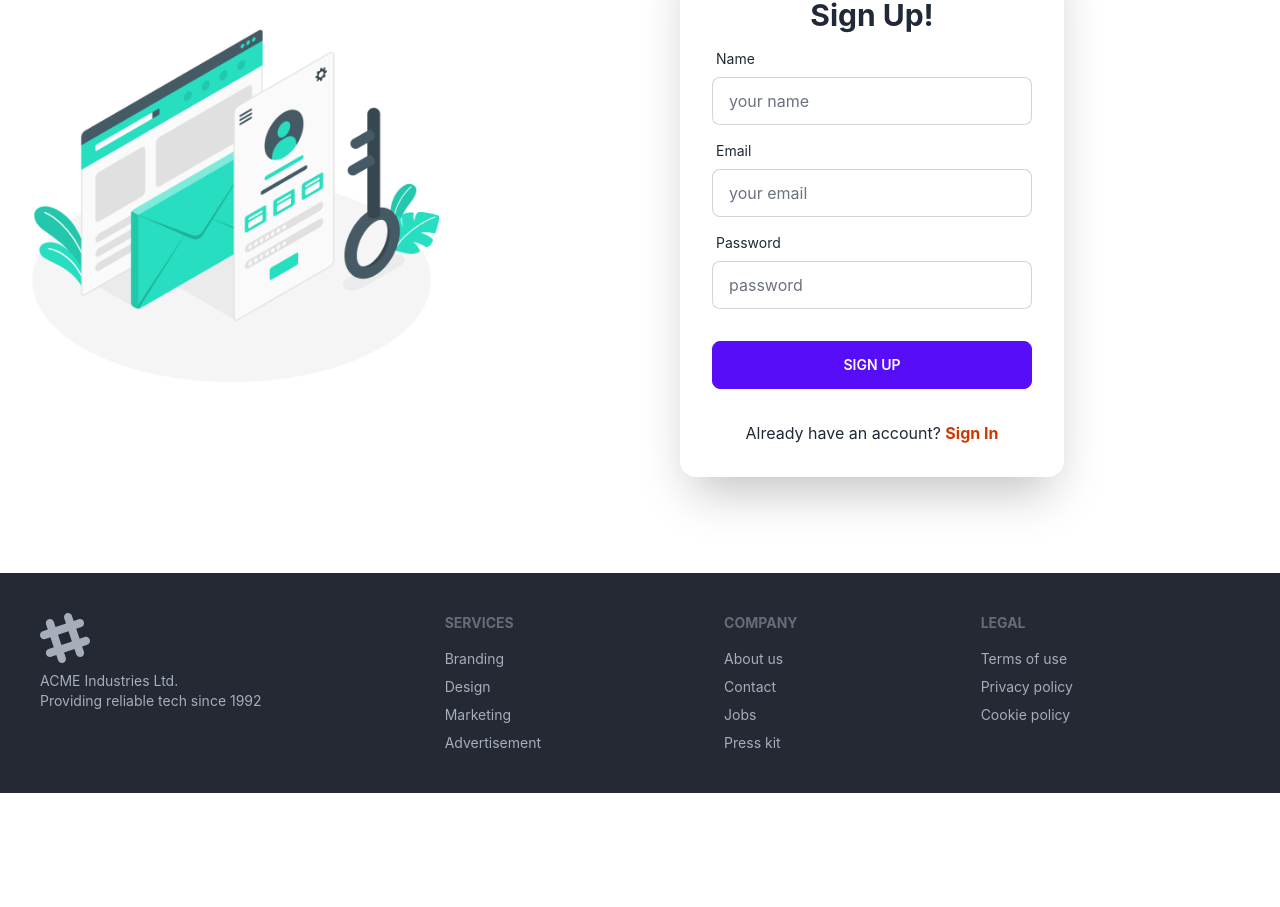
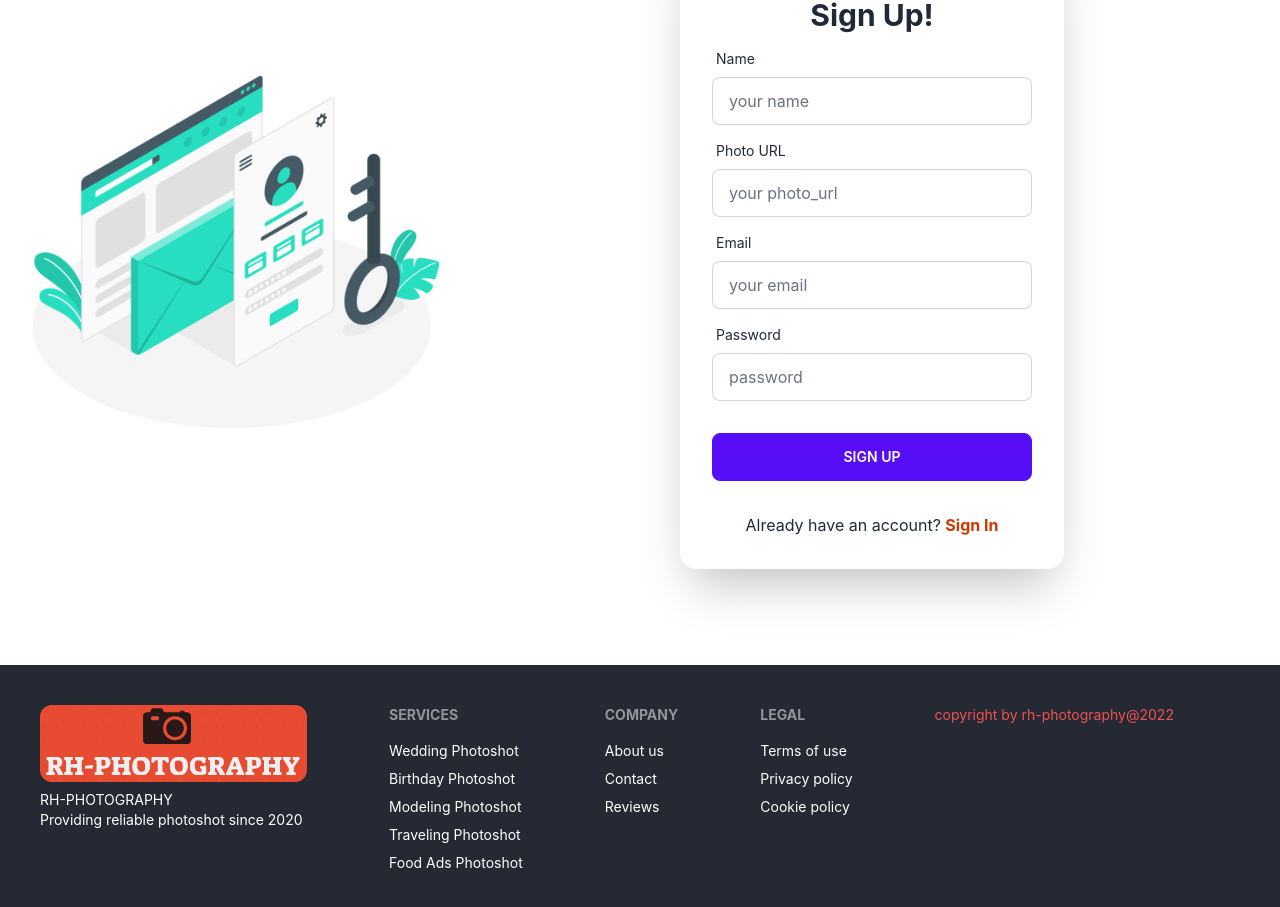
Before and after one commit to rasel497/rh-photography-client, a React (Create React App) app: page /register in a window 1280 px wide. Shown: the part 227-1134 px from the top of the page. Before the commit the page ends 1020 px from the top, so only its background shows below. Built offline with nearby package versions, Linux system fonts and the light colour scheme.

Commit message:
create user in email and pss done

```diff
--- a/src/Contexts/AuthProvider/AuthProvider.js
+++ b/src/Contexts/AuthProvider/AuthProvider.js
@@ -1,5 +1,5 @@
-import React, { createContext } from 'react';
-import { getAuth } from "firebase/auth";
+import React, { createContext, useEffect, useState } from 'react';
+import { createUserWithEmailAndPassword, getAuth, onAuthStateChanged, signInWithEmailAndPassword, signOut } from "firebase/auth";
 import app from '../../firebase/firebase.config';
 
 
@@ -9,7 +9,22 @@ const auth = getAuth(app);
 
 const AuthProvider = ({ children }) => {
 
-    const authInfo = {}
+    const [user, setUser] = useState(null);
+
+
+    // createUserWithEmailAndPassword:
+    const createUser = (email, password) => {
+
+        return createUserWithEmailAndPassword(auth, email, password);
+    }
+
+
+
+    const authInfo = {
+        user,
+        createUser,
+
+    }
 
     return (
         <AuthContext.Provider value={authInfo}>
--- a/src/Photography/Login/Login.js
+++ b/src/Photography/Login/Login.js
@@ -1,7 +1,9 @@
-import React from 'react';
+import React, { useContext } from 'react';
 import { Link } from 'react-router-dom';
+import { AuthContext } from '../../Contexts/AuthProvider/AuthProvider';
 
 const Login = () => {
+    const { signInUser } = useContext(AuthContext);
 
     // logIn/signIn with eamil and password
     const handleSignIn = event => {
--- a/src/Photography/Shared/Footer/Footer.js
+++ b/src/Photography/Shared/Footer/Footer.js
@@ -1,34 +1,37 @@
 import React from 'react';
+import { Link } from 'react-router-dom';
 
 const Footer = () => {
     return (
         <div data-theme="dark">
             <footer className="footer p-10 bg-base-200 text-base-content">
-                <div>
-                    <svg width="50" height="50" viewBox="0 0 24 24" xmlns="http://www.w3.org/2000/svg" fillRule="evenodd" clipRule="evenodd" className="fill-current"><path d="M22.672 15.226l-2.432.811.841 2.515c.33 1.019-.209 2.127-1.23 2.456-1.15.325-2.148-.321-2.463-1.226l-.84-2.518-5.013 1.677.84 2.517c.391 1.203-.434 2.542-1.831 2.542-.88 0-1.601-.564-1.86-1.314l-.842-2.516-2.431.809c-1.135.328-2.145-.317-2.463-1.229-.329-1.018.211-2.127 1.231-2.456l2.432-.809-1.621-4.823-2.432.808c-1.355.384-2.558-.59-2.558-1.839 0-.817.509-1.582 1.327-1.846l2.433-.809-.842-2.515c-.33-1.02.211-2.129 1.232-2.458 1.02-.329 2.13.209 2.461 1.229l.842 2.515 5.011-1.677-.839-2.517c-.403-1.238.484-2.553 1.843-2.553.819 0 1.585.509 1.85 1.326l.841 2.517 2.431-.81c1.02-.33 2.131.211 2.461 1.229.332 1.018-.21 2.126-1.23 2.456l-2.433.809 1.622 4.823 2.433-.809c1.242-.401 2.557.484 2.557 1.838 0 .819-.51 1.583-1.328 1.847m-8.992-6.428l-5.01 1.675 1.619 4.828 5.011-1.674-1.62-4.829z"></path></svg>
-                    <p>ACME Industries Ltd.<br />Providing reliable tech since 1992</p>
+                <div className='text-white'>
+                    <img className='rounded-xl' src="/footerlogo.PNG" alt="" />
+                    <p>RH-PHOTOGRAPHY<br />Providing reliable photoshot since 2020</p>
                 </div>
-                <div>
+                <div className='text-white'>
                     <span className="footer-title">Services</span>
-                    <a className="link link-hover">Branding</a>
-                    <a className="link link-hover">Design</a>
-                    <a className="link link-hover">Marketing</a>
-                    <a className="link link-hover">Advertisement</a>
+                    <Link className="link link-hover">Wedding Photoshot</Link>
+                    <Link className="link link-hover">Birthday Photoshot</Link>
+                    <Link className="link link-hover">Modeling Photoshot</Link>
+                    <Link className="link link-hover">Traveling Photoshot</Link>
+                    <Link className="link link-hover">Food Ads Photoshot</Link>
                 </div>
-                <div>
+                <div className='text-white'>
                     <span className="footer-title">Company</span>
-                    <a className="link link-hover">About us</a>
-                    <a className="link link-hover">Contact</a>
-                    <a className="link link-hover">Jobs</a>
-                    <a className="link link-hover">Press kit</a>
+                    <Link className="link link-hover">About us</Link>
+                    <Link className="link link-hover">Contact</Link>
+                    <Link className="link link-hover">Reviews</Link>
                 </div>
-                <div>
+                <div className='text-white'>
                     <span className="footer-title">Legal</span>
-                    <a className="link link-hover">Terms of use</a>
-                    <a className="link link-hover">Privacy policy</a>
-                    <a className="link link-hover">Cookie policy</a>
+                    <Link className="link link-hover">Terms of use</Link>
+                    <Link className="link link-hover">Privacy policy</Link>
+                    <Link className="link link-hover">Cookie policy</Link>
                 </div>
+                <p className='text-center text-red-500'>copyright by rh-photography@2022</p>
             </footer>
+
         </div>
     );
 };
--- a/src/Photography/SignUp/Register.js
+++ b/src/Photography/SignUp/Register.js
@@ -1,15 +1,28 @@
-import React from 'react';
+import React, { useContext } from 'react';
 import { Link } from 'react-router-dom';
+import { AuthContext } from '../../Contexts/AuthProvider/AuthProvider';
 
 const Register = () => {
+    const { createUser } = useContext(AuthContext);
+
 
     const handleSignUp = event => {
         event.preventDefault();
 
         const form = event.target;
+        const name = form.name.value;
+        const PhotoURL = form.PhotoURL.value;
         const email = form.email.value;
         const password = form.password.value;
-        console.log(email, password);
+        console.log(name, PhotoURL, email, password);
+
+        createUser(email, password)
+            .then(result => {
+                const user = result.user;
+                console.log(user);
+            })
+            .catch(err => console.error(err));
+
     }
 
     return (
@@ -27,6 +40,13 @@ const Register = () => {
                             </label>
                             <input type="text" name='name' placeholder="your name" className="input input-bordered" />
                         </div>
+                        <div className="form-control">
+                            <label className="label">
+                                <span className="label-text">Photo URL</span>
+                            </label>
+                            <input type="text" name='PhotoURL' placeholder="your photo_url" className="input input-bordered" />
+                        </div>
+
                         <div className="form-control">
                             <label className="label">
                                 <span className="label-text">Email</span>
```
Also changed, not shown: firebase.json (added), public/footerlogo.PNG (added), 1 other file (tests, documents, lock files or other folders).
